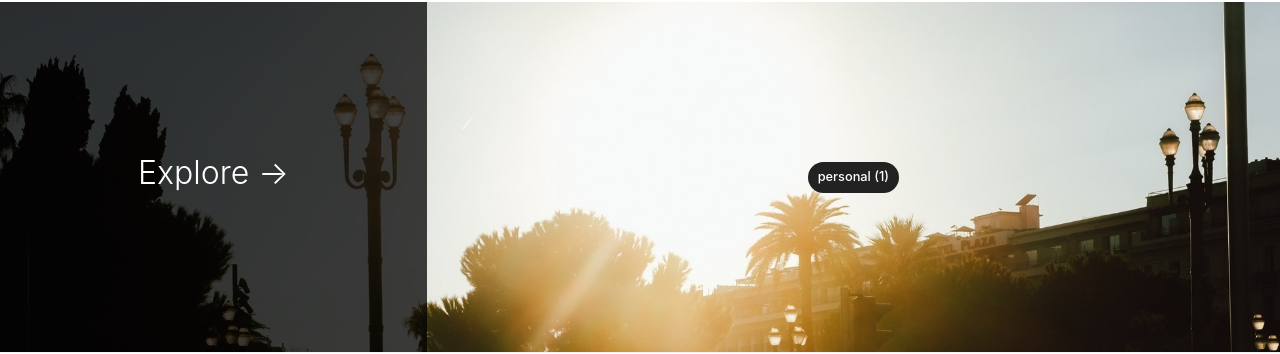
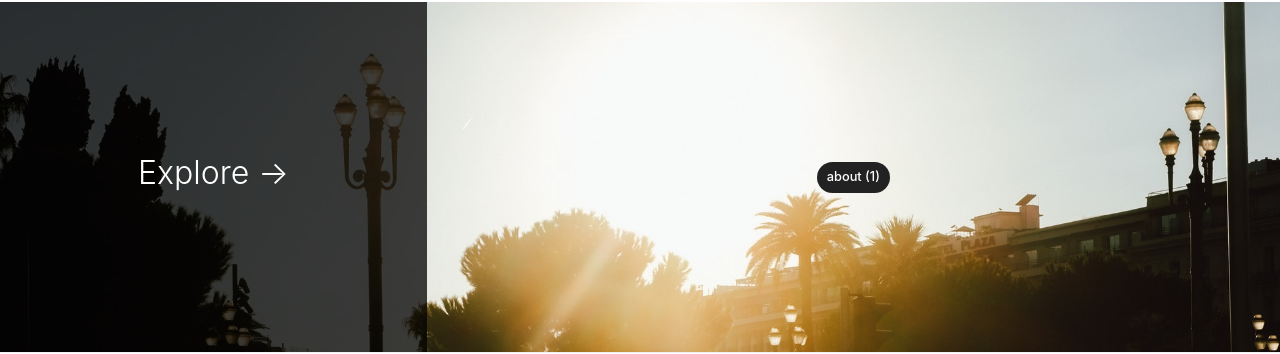
Before and after one commit to r02b/r02b.github.io, a Jekyll site: the page built from index.html, in a window 1280 px wide and 900 px high, scrolled down 869 px. Shown: the part 439-793 px from the top of the window. Built offline with Jekyll 4.4.1, drawn with Linux system fonts in a browser that asks for light colours; nearby versions of some CDN libraries; the list of posts is cut into pages by our own code.

Commit message:
Minor update to post.

```diff
--- a/_posts/2022-07-21-hello.md
+++ b/_posts/2022-07-21-hello.md
@@ -2,7 +2,7 @@
 layout: post
 title:  "Uh hey there!"
 author: Noga
-categories: [ Personal ]
+categories: [ About ]
 tags: [ ]
 <!--image: assets/images/macbook-924781.jpg-->
 image: assets/images/horseshoe.JPG
```
Also changed, not shown: other parts of _posts/2022-07-21-hello.md (+1 -1 lines).
